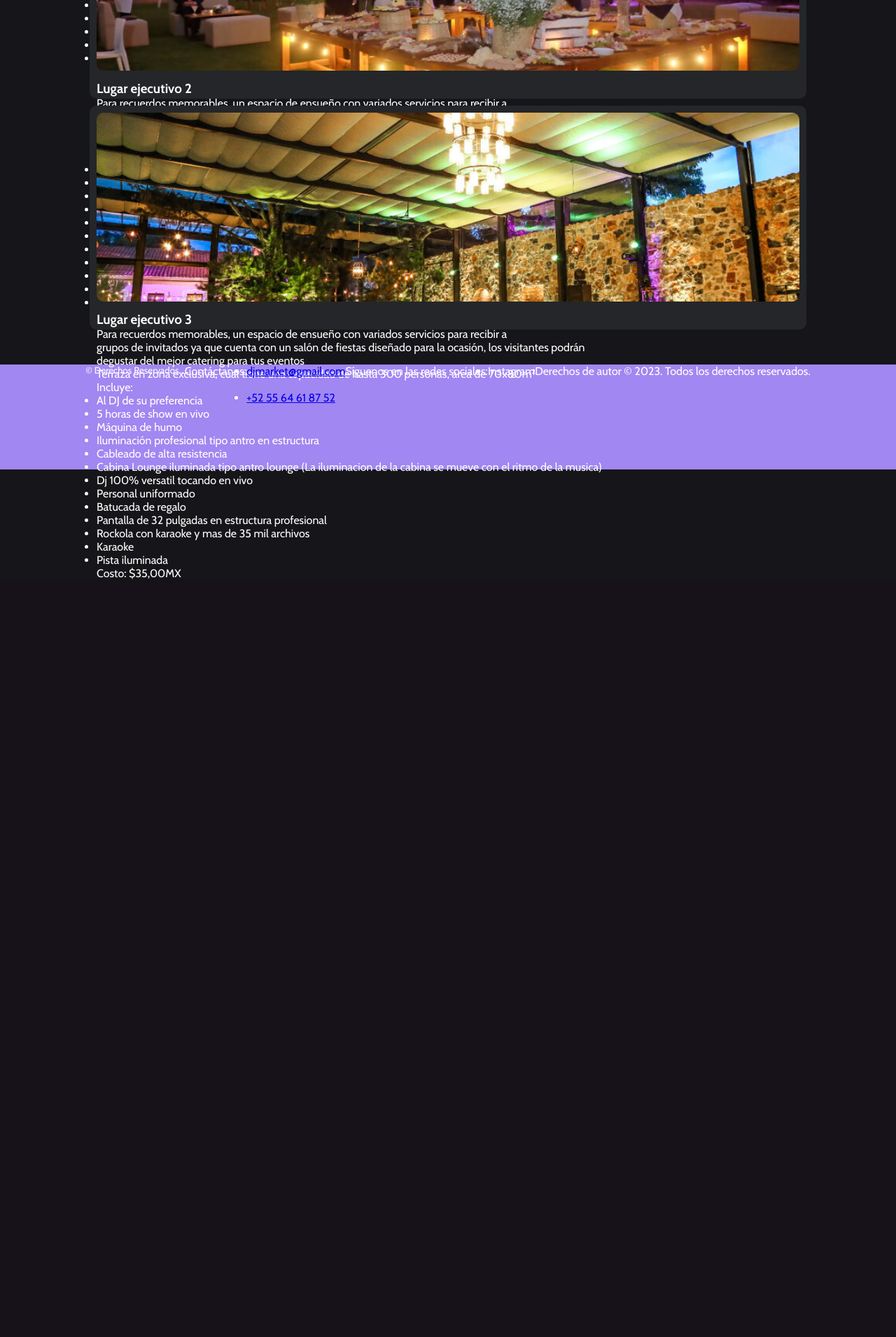
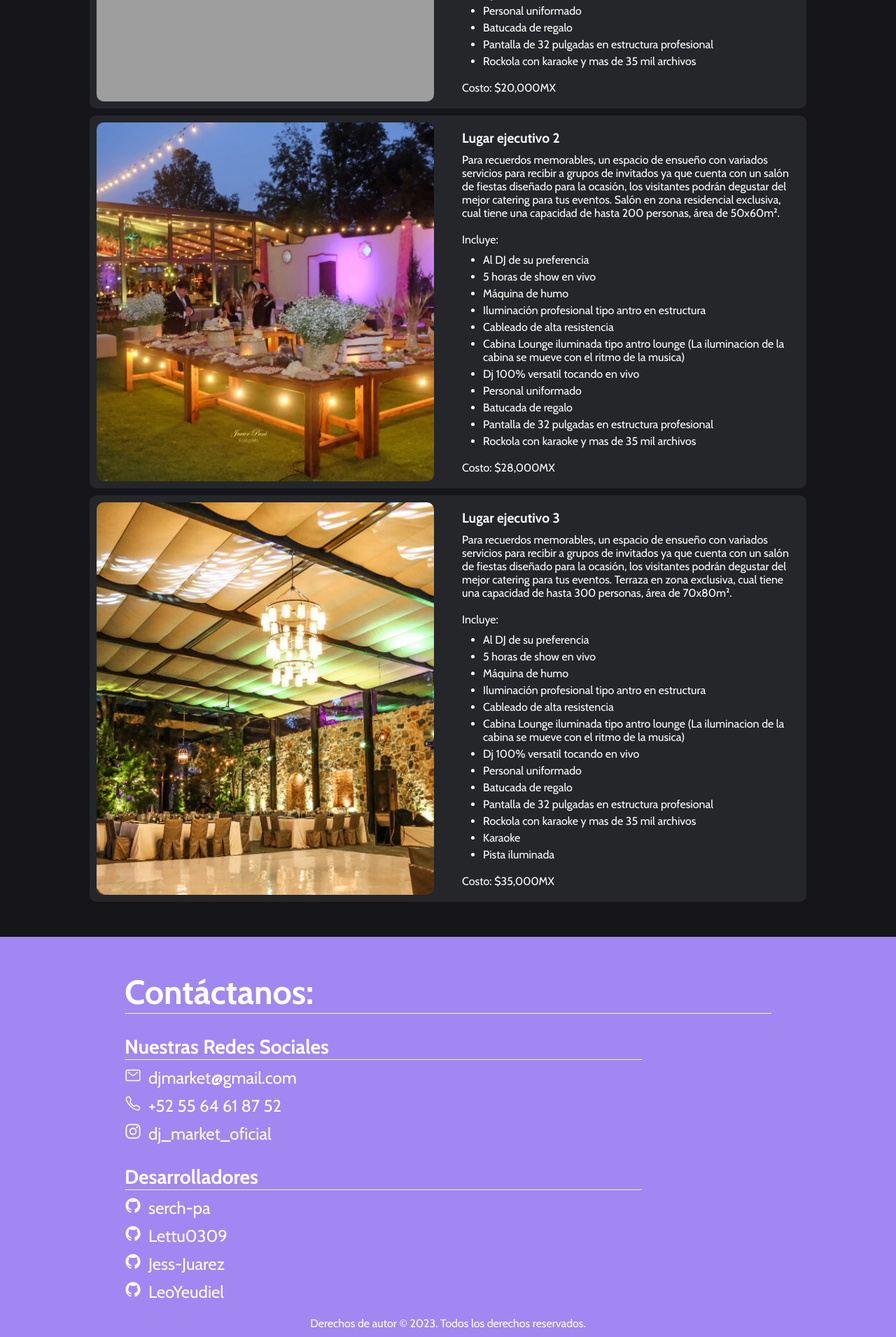
Before and after one commit to LeoYeudiel/ProjectWeb-DJ_MARKET, a PHP site: page / in a window 1280 px wide. Shown: the part 4569-6480 px from the top of the page at 70% size. Before the commit the page ends 5397 px from the top, so only its background shows below. Run offline with PHP 8.4, Linux system fonts and the light colour scheme; grey boxes are pictures that could not be loaded.

Commit message:
change card places design and footer design

```diff
--- a/css/estilos_index.css
+++ b/css/estilos_index.css
@@ -248,30 +248,118 @@ main .content-main{
   margin-top: 10px;
   background: #242629;
   width: 80%;
-  height: 320px;
   padding: 10px;
   border-radius: 10px;
+  display: flex;
+  flex-wrap: wrap;
+  justify-content: space-between;
 }
 
-.place img{
+.place .imgBox{
+  width: 48%;
+  display: flex;
+  justify-content: center;
+  align-content: center;
+}
+
+.place .imgBox img{
   width: 100%;
-  height: 90%;
+  height: 100%;
   object-fit: cover;
   border-radius: 10px;
 }
 
-.place h3{
+.place .contentBox{
+  width: 48%;
+}
+
+.place .contentBox h3{
+  font-size: 1.2em;
+  font-weight: 700;
   margin-top: 10px;
 }
 
+.place .contentBox p{
+  margin-top: 10px;
+  font-size: 1em;
+}
+
+.place .contentBox ul{
+  margin-top: 10px;
+  margin-left: 30px;
+}
+
+.place .contentBox ul li{
+  margin-top: 5px;
+}
+
 footer{
+  width: 100%;
   margin-top: 50px;
   display: flex;
-  justify-content: center;
-  align-content: center;
-  height: 150px;
   background: #a187f1;
   color: #fffffe;
+  position: relative;
+}
+
+footer .content-footer{
+  width: 80%;
+  height: 100%;
+  padding: 50px;
+  margin-left: auto;
+  margin-right: auto;
+}
+
+.content-footer .title h2{
+  font-size: 3em;
+}
+
+.content-footer .contact{
+  margin-top: 30px;
+}
+
+.contact,
+.creators{
+  font-size: 1.5em;
+  margin-top: 30px;
+}
+
+.contact hr,
+.creators hr{
+  width: 80%;
+}
+
+.contact li,
+.creators li{
+  list-style: none;
+  display: flex;
+  align-content: center;
+  margin-top: 10px;
+  transition: 0.5s;
+}
+
+.contact li:hover,
+.creators li:hover{
+  font-size: 1.2em;
+}
+
+.contact a,
+.creators a{
+  text-decoration: none;
+  color: #fffffe;
+}
+
+.contact li a ion-icon,
+.creators li a ion-icon{
+  margin-right: 10px;
+}
+
+.footer-center{
+  position: absolute;
+  width: 100%;
+  text-align: center;
+  bottom: 10px;
+  font-weight: 100;
 }
 
 @media (max-width: 991px){
@@ -332,4 +420,28 @@ footer{
       background-repeat: no-repeat;
       background-position: center;
   }
+
+  .place .imgBox,
+  .place .contentBox{
+    width: 100%;
+  }
+
+  .content-footer .title h2{
+    font-size: 1.5em;
+  }
+
+  .contact,
+  .creators{
+  font-size: 1em;
+  margin-top: 30px;
+  }
+
+  .footer-center{
+    position: absolute;
+    width: 100%;
+    text-align: center;
+    bottom: 10px;
+    font-size: .8em;
+    font-weight: 100;
+  }
 }
--- a/index.html
+++ b/index.html
@@ -244,11 +244,13 @@
       <hr>
       <div class="places">
         <article class="place">
+          <div class="imgBox">
             <img src="assets/img/economico1.webp" alt="Lugar Economico 1">
+          </div>
+          <div class="contentBox">
             <h3>Lugar economico 1</h3>
-          <p>El salón está acondicionado para recibir a sus invitados y que no les falte nada en el evento. <br>
-              Cada lugar se podrá adaptar a sus gustos y estilo. <br>
-              Este lugar es un salón para eventos el cual tiene una capacidad de hasta 100 personas, es un lugar cerrado de 12x30m&sup2<br>
+            <p>El salón está acondicionado para recibir a sus invitados y que no les falte nada en el evento. Cada lugar se podrá adaptar a sus gustos y estilo.Este lugar es un salón para eventos el cual tiene una capacidad de hasta 100 personas, es un lugar cerrado de 12x30m&sup2. <br><br>
+
               Incluye:
                 <ul>
                   <li>Al DJ de su preferencia</li>
@@ -258,17 +260,18 @@
                   <li>Cableado de alta resistencia</li>
                 </ul>
                 <br>
-              Por un costo de $3500MX
+              Por un costo de $3,500MX
               </p>
-
+            </div>
         </article>
         <article class="place">
+          <div class="imgBox">
             <img src="assets/img/economico2.jpg" alt="Lugar Economico 2">
+          </div>
+          <div class="contentBox">
             <h3>Lugar economico 2</h3>
-          <p>¡Haz de tu evento un momento único!. Con nosotros encontraras amplitud, comodidad y mucha diversión <br>
-            Este lugar se encuentra adaptado a la tematica de una hacienda, dedicada a hacer realidad su evento, social, empresarial y familiar<br>
+            <p>¡Haz de tu evento un momento único!. Con nosotros encontraras amplitud, comodidad y mucha diversión. Este lugar se encuentra adaptado a la tematica de una hacienda, dedicada a hacer realidad su evento, social, empresarial y familiar. Este lugar es un salón para eventos el cual tiene una capacidad de hasta 150 personas, es un lugar cerrado de 15x40m&sup2. <br><br>
 
-            Este lugar es un salón para eventos el cual tiene una capacidad de hasta 150 personas, es un lugar cerrado de 15x40m&sup2<br>
               Incluye:
               <ul>
                 <li>Al DJ de su preferencia</li>
@@ -277,18 +280,19 @@
                 <li>Iluminación profesional tipo antro en estructura</li>
                 <li>Cableado de alta resistencia</li>
               </ul>
-            Costo: $4800MX
+              <br>
+              Costo: $4,800MX
               </p>
-
-
+          </div>
         </article>
         <article class="place">
+          <div class="imgBox">
             <img src="assets/img/economico3.jpg" alt="Lugar Economico 3">
+          </div>
+          <div class="contentBox">
             <h3>Lugar economico 3</h3>
-          <p>Ofrecemos servicios exclusivos para eventos en exterior con una extensa variedad de mobiliario. <br>
-            Con más de 20 años en el sector les garantiza un evento exitoso de gran nivel y sobre todo con todas las comodidades. <br>
+            <p>Ofrecemos servicios exclusivos para eventos en exterior con una extensa variedad de mobiliario. Con más de 20 años en el sector les garantiza un evento exitoso de gran nivel y sobre todo con todas las comodidades. Este lugar cuenta con jardin y un espacio cerrado , cual tiene una capacidad de hasta 180 personas, área de 20x45m&sup2. <br><br>
 
-            Este lugar cuenta con jardin y un espacio cerrado , cual tiene una capacidad de hasta 180 personas, área de 20x45m&sup2<br>
               Incluye:
               <ul>
                 <li>Al DJ de su preferencia</li>
@@ -297,10 +301,10 @@
                 <li>Iluminación profesional tipo antro en estructura</li>
                 <li>Cableado de alta resistencia</li>
               </ul>
-            Costo: $6500MX
+              <br>
+              Costo: $6,500MX
               </p>
-
-
+          </div>
         </article>
       </div>
     </section>
@@ -309,11 +313,13 @@
       <hr>
       <div class="places">
         <article class="place">
+          <div class="imgBox">
             <img src="assets/img/ejecutivo1.jpg" alt="Lugar Ejecutivo 1">
+          </div>
+          <div class="contentBox">
             <h3>Lugar ejecutivo 1</h3>
-          <p>Situado en una de las zonas más exclusivas, te brindará todo lo que necesitas en un marco sofisticado y lleno de elegancia justo como siempre lo habías soñado.  <br>
+            <p>Situado en una de las zonas más exclusivas, te brindará todo lo que necesitas en un marco sofisticado y lleno de elegancia justo como siempre lo habías soñado. Hotel exclusivo con hermosas vistas  , cual tiene una capacidad de hasta 200 personas, área de 50x50m&sup2. <br><br>
 
-          Hotel exclusivo con hermosas vistas  , cual tiene una capacidad de hasta 200 personas, área de 50x50m&sup2<br>
             Incluye:
             <ul>
               <li>Al DJ de su preferencia</li>
@@ -328,18 +334,19 @@
               <li>Pantalla de 32 pulgadas en estructura profesional</li>
               <li>Rockola con karaoke y mas de 35 mil archivos</li>
             </ul>
-          Costo: $20,00MX
+            <br>
+            Costo: $20,000MX
             </p>
-
+          </div>
         </article>
         <article class="place">
+          <div class="imgBox">
             <img src="assets/img/ejecutivo2.jpg" alt="Lugar Ejecutivo 2">
+          </div>
+          <div class="contentBox">
             <h3>Lugar ejecutivo 2</h3>
-          <p>Para recuerdos memorables, un espacio de ensueño con variados servicios para recibir a <br>
-             grupos de invitados ya que cuenta con un salón de fiestas diseñado para la ocasión, los visitantes podrán  <br>
-             degustar del mejor catering para tus eventos  <br>
+            <p>Para recuerdos memorables, un espacio de ensueño con variados servicios para recibir a grupos de invitados ya que cuenta con un salón de fiestas diseñado para la ocasión, los visitantes podrán degustar del mejor catering para tus eventos. Salón en zona residencial exclusiva, cual tiene una capacidad de hasta 200 personas, área de 50x60m&sup2. <br><br>
 
-            Salón en zona residencial exclusiva, cual tiene una capacidad de hasta 200 personas, área de 50x60m&sup2<br>
               Incluye:
               <ul>
                 <li>Al DJ de su preferencia</li>
@@ -354,20 +361,19 @@
                 <li>Pantalla de 32 pulgadas en estructura profesional</li>
                 <li>Rockola con karaoke y mas de 35 mil archivos</li>
               </ul>
-            Costo: $28,00MX
+              <br>
+              Costo: $28,000MX
             </p>
-
-
-
+          </div>
         </article>
         <article class="place">
+          <div class="imgBox">
             <img src="assets/img/ejecutivo3.jpg" alt="Lugar Ejecutivo 3">
+          </div>
+          <div class="contentBox">
             <h3>Lugar ejecutivo 3</h3>
-          <p>Para recuerdos memorables, un espacio de ensueño con variados servicios para recibir a <br>
-            grupos de invitados ya que cuenta con un salón de fiestas diseñado para la ocasión, los visitantes podrán  <br>
-            degustar del mejor catering para tus eventos  <br>
+            <p>Para recuerdos memorables, un espacio de ensueño con variados servicios para recibir a grupos de invitados ya que cuenta con un salón de fiestas diseñado para la ocasión, los visitantes podrán degustar del mejor catering para tus eventos. Terraza en zona exclusiva, cual tiene una capacidad de hasta 300 personas, área de 70x80m&sup2. <br><br>
 
-           Terraza en zona exclusiva, cual tiene una capacidad de hasta 300 personas, área de 70x80m&sup2<br>
             Incluye:
             <ul>
               <li>Al DJ de su preferencia</li>
@@ -384,25 +390,38 @@
               <li>Karaoke</li>
               <li>Pista iluminada</li>
             </ul>
-           Costo: $35,00MX
+            <br>
+            Costo: $35,000MX
             </p>
+          </div>
         </article>
       </div>
     </section>
   </main>
 
   <footer>
-    <small>© Derechos Reservados...</small><br><br>
-    <p>Contáctanos: </p><br><br>
-    <ul>
-      <li><a href="jessi.jrz02@gmail.com">djmarket@gmail.com</a></li><br>
-      <li><a href="tel:+525564648725">+52 55 64 61 87 52</a></li><br>
-    </ul>
-    <p>Síguenos en las redes sociales: <br></p>
-    <ul class="social-media-links">
-      <li><a href="https://instagram.com/dj_market_oficial?igshid=MzNlNGNkZWQ4Mg=="></a>Instagram</li>
-    </ul>
-    <p>Derechos de autor &copy; 2023. Todos los derechos reservados.</p>
+    <div class="content-footer">
+      <div class="title">
+        <h2>Contáctanos:</h2>
+        <hr>
+      </div>
+      <div class="contact">
+        <h3>Nuestras Redes Sociales</h3>
+        <hr>
+        <li><a href="jessi.jrz02@gmail.com"><ion-icon name="mail-outline"></ion-icon>djmarket@gmail.com</a></li>
+        <li><a href="tel:+525564648725"><ion-icon name="call-outline"></ion-icon>+52 55 64 61 87 52</a></li>
+        <li><a href="https://instagram.com/dj_market_oficial?igshid=MzNlNGNkZWQ4Mg==" target="_blank"><ion-icon name="logo-instagram"></ion-icon>dj_market_oficial</a></li>
+      </div>
+      <div class="creators">
+        <h3>Desarrolladores</h3>
+        <hr>
+        <li><a href="https://github.com/serch-pa" target="_blank"><ion-icon name="logo-github"></ion-icon>serch-pa</a></li>
+        <li><a href="https://github.com/Lettu0309" target="_blank"><ion-icon name="logo-github"></ion-icon>Lettu0309</a></li>
+        <li><a href="https://github.com/Jess-Juarez" target="_blank"><ion-icon name="logo-github"></ion-icon>Jess-Juarez</a></li>
+        <li><a href="https://github.com/LeoYeudiel" target="_blank"><ion-icon name="logo-github"></ion-icon>LeoYeudiel</a></li>
+      </div>
+    </div>
+    <p class="footer-center">Derechos de autor &copy; 2023. Todos los derechos reservados.</p>
   </footer>
   <script type="text/javascript">
         window.addEventListener('scroll', function(){
@@ -417,5 +436,7 @@
             navigation.classList.toggle('active');
         }
     </script>
+    <script type="module" src="https://unpkg.com/ionicons@7.1.0/dist/ionicons/ionicons.esm.js"></script>
+    <script nomodule src="https://unpkg.com/ionicons@7.1.0/dist/ionicons/ionicons.js"></script>
 </body>
 </html>
```
Also changed, not shown: admin.html (+22 -1 lines), comprobante.html (+24 -2 lines), contratacion.html (+25 -1 lines), css/estilos_admin.css (+80 -3 lines), css/estilos_comprobante.css (+80 -3 lines), css/estilos_contratacion.css (+80 -4 lines), css/estilos_home_admin.css (+80 -3 lines), home_admin.html (+22 -1 lines). Lines whose indentation alone changed are shown as unchanged.
